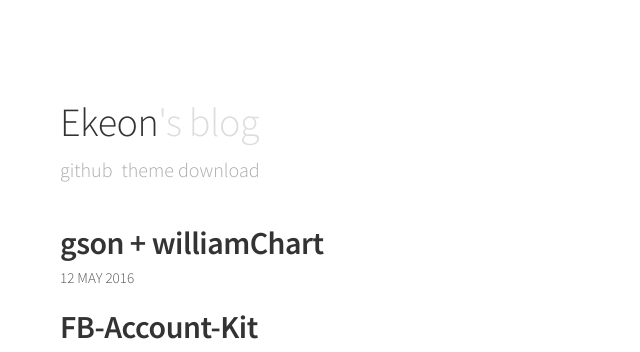
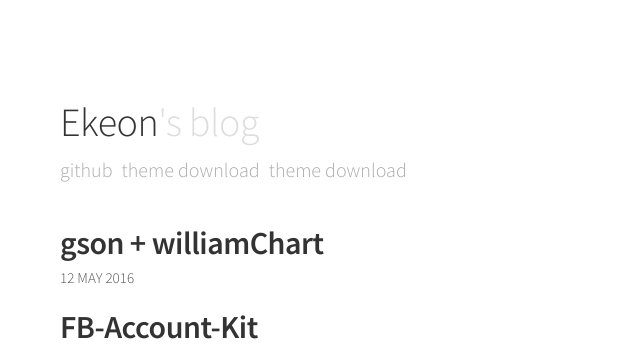
Before and after one commit to ekeon/ekeon.github.io, a Jekyll site: the page built from index.html, in a window 1280 px wide. Shown: the top 352 px of the page, without its empty margins (0-640 px from the left). Built offline with Jekyll 4.4.1, drawn with Linux system fonts in a browser that asks for light colours; Markdown is read by kramdown in place of the engine named in the settings; comment, search, counter and statistics services are not loaded.

Commit message:
no message

```diff
--- a/_config.yml
+++ b/_config.yml
@@ -19,6 +19,8 @@
     href:           "//github.com/Ekeon"
   - name:           "Theme Download"
     href:           "//github.com/gfjaru/Kiko/releases"
+  - name:           "Theme Download"
+    href:           "//github.com/gfjaru/Kiko/releases"
 
 # Sass
 sass:
```
